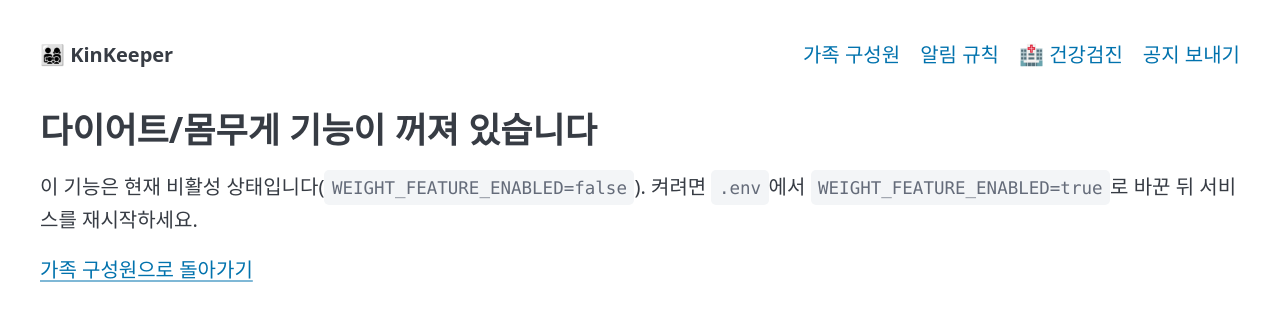
After one commit to kimtaegyu1223/kinkeeper, a FastAPI app: template web/templates/diet/disabled.html in a window 1280 px wide. The commit adds this page. Shown: the top 321 px of the page. Run offline with FastAPI, Linux system fonts and the light colour scheme; the template is opened without the code that fills it, so the values that code supplies are empty; parts of the project's set-up code (start-up, migrations or seed data) failed here and were passed over; some libraries are stand-ins or nearby versions.

Commit message:
chore(diet): 유지 결정 반영 — 진입점 게이팅 일관화
웹 /diet도 봇 /몸무게처럼 WEIGHT_FEATURE_ENABLED 플래그로 게이팅한다.
플래그가 꺼져 있으면 DB를 건드리지 않고 404 비활성 안내 페이지를 주고,
공용 Jinja 전역(weight_feature_enabled)으로 base.html 네비게이션의
다이어트 링크도 플래그와 연동한다. 라우트별 Jinja2Templates 인스턴스를
web/templating.py 하나로 공유하도록 정리.

Co-Authored-By: Claude Opus 4.8 <noreply@anthropic.com>

```diff
--- a/web/routes/broadcast.py
+++ b/web/routes/broadcast.py
@@ -3,7 +3,6 @@ from html import escape
 
 from fastapi import APIRouter, Depends, Form, Request
 from fastapi.responses import HTMLResponse
-from fastapi.templating import Jinja2Templates
 from sqlalchemy import select
 
 from shared.config import settings
@@ -11,9 +10,9 @@ from shared.db import get_session
 from shared.enums import NotificationStatus
 from shared.models import AdminBroadcast, FamilyMember, ScheduledNotification
 from web.auth import verify_admin
+from web.templating import templates
 
 router = APIRouter(prefix="/broadcast", dependencies=[Depends(verify_admin)])
-templates = Jinja2Templates(directory="web/templates")
 
 
 @router.get("", response_class=HTMLResponse)
--- a/web/routes/health_checks.py
+++ b/web/routes/health_checks.py
@@ -2,7 +2,6 @@ from datetime import UTC, date, datetime
 
 from fastapi import APIRouter, Depends, Form, HTTPException, Request, Response
 from fastapi.responses import HTMLResponse, RedirectResponse
-from fastapi.templating import Jinja2Templates
 from sqlalchemy import select
 from sqlalchemy.orm import selectinload
 
@@ -11,9 +10,9 @@ from shared.db import get_session
 from shared.models import FamilyMember, HealthCheckRecord, HealthCheckType, MemberHealthCheckConfig
 from web.auth import verify_admin
 from web.form_utils import parse_optional_int, parse_required_date
+from web.templating import templates
 
 router = APIRouter(prefix="/health", dependencies=[Depends(verify_admin)])
-templates = Jinja2Templates(directory="web/templates")
 
 
 # ── 검진 항목 관리 ─────────────────────────────────────────
--- a/web/routes/members.py
+++ b/web/routes/members.py
@@ -2,7 +2,6 @@ from datetime import date
 
 from fastapi import APIRouter, Depends, Form, HTTPException, Request, Response
 from fastapi.responses import HTMLResponse, RedirectResponse
-from fastapi.templating import Jinja2Templates
 from sqlalchemy import select
 
 from shared.db import get_session
@@ -11,9 +10,9 @@ from shared.generators import rebuild_for_rule
 from shared.models import FamilyMember, ReminderRule
 from web.auth import verify_admin
 from web.form_utils import parse_int_default, parse_optional_date, parse_optional_int
+from web.templating import templates
 
 router = APIRouter(prefix="/members", dependencies=[Depends(verify_admin)])
-templates = Jinja2Templates(directory="web/templates")
 
 _DEFAULT_BIRTHDAY_LEADS = [7, 3, 0]
 _DEFAULT_BIRTHDAY_HOUR = 9
--- a/web/routes/rules.py
+++ b/web/routes/rules.py
@@ -1,6 +1,5 @@
 from fastapi import APIRouter, Depends, Form, HTTPException, Request, Response
 from fastapi.responses import HTMLResponse, RedirectResponse
-from fastapi.templating import Jinja2Templates
 from sqlalchemy import select
 
 from shared.config_schemas import BirthdayConfig, CustomConfig, HolidayConfig
@@ -10,9 +9,9 @@ from shared.generators import _REGISTRY, rebuild_for_rule
 from shared.models import FamilyMember, ReminderRule
 from web.auth import verify_admin
 from web.form_utils import parse_int_default, require_range, validate_iso_datetime
+from web.templating import templates
 
 router = APIRouter(prefix="/rules", dependencies=[Depends(verify_admin)])
-templates = Jinja2Templates(directory="web/templates")
 
 
 def _parse_int_list(raw: str) -> list[int]:
--- a/web/templates/base.html
+++ b/web/templates/base.html
@@ -26,7 +26,9 @@
           <li><a href="/rules">알림 규칙</a></li>
           <li><a href="/health">🏥 건강검진</a></li>
           <li><a href="/broadcast">공지 보내기</a></li>
+          {% if weight_feature_enabled() %}
           <li><a href="/diet">다이어트</a></li>
+          {% endif %}
         </ul>
       </nav>
 
--- /dev/null
+++ b/web/templates/diet/disabled.html
@@ -0,0 +1,11 @@
+{% extends "base.html" %}
+{% block title %}다이어트 — 비활성 · KinKeeper{% endblock %}
+{% block content %}
+<h2>다이어트/몸무게 기능이 꺼져 있습니다</h2>
+<p>
+  이 기능은 현재 비활성 상태입니다(<code>WEIGHT_FEATURE_ENABLED=false</code>).
+  켜려면 <code>.env</code>에서 <code>WEIGHT_FEATURE_ENABLED=true</code>로 바꾼 뒤
+  서비스를 재시작하세요.
+</p>
+<p><a href="/members">가족 구성원으로 돌아가기</a></p>
+{% endblock %}
--- /dev/null
+++ b/web/templating.py
@@ -0,0 +1,16 @@
+"""공용 Jinja2 템플릿 인스턴스.
+
+라우트마다 따로 만들면 base.html의 네비게이션에서 기능 플래그를 참조하는 전역을
+한 곳에서 등록할 수 없다. 여기서 한 번만 만들어 전 라우트가 공유한다.
+
+`weight_feature_enabled`는 값이 아니라 호출형 전역으로 등록한다. 값으로 굳혀 두면
+런타임/테스트에서 settings를 바꿔도 반영되지 않으므로, 렌더 시점에 settings를 다시
+읽도록 한다(다이어트 기능 유지·기본 비활성 결정, 2026-07-11).
+"""
+
+from fastapi.templating import Jinja2Templates
+
+from shared.config import settings
+
+templates = Jinja2Templates(directory="web/templates")
+templates.env.globals["weight_feature_enabled"] = lambda: settings.weight_feature_enabled
```
Also changed, not shown: tests/test_web/test_diet.py (added, +59 -0 lines), tests/test_web/test_form_validation.py (+3 -1 lines), web/routes/diet.py (+8 -2 lines).
